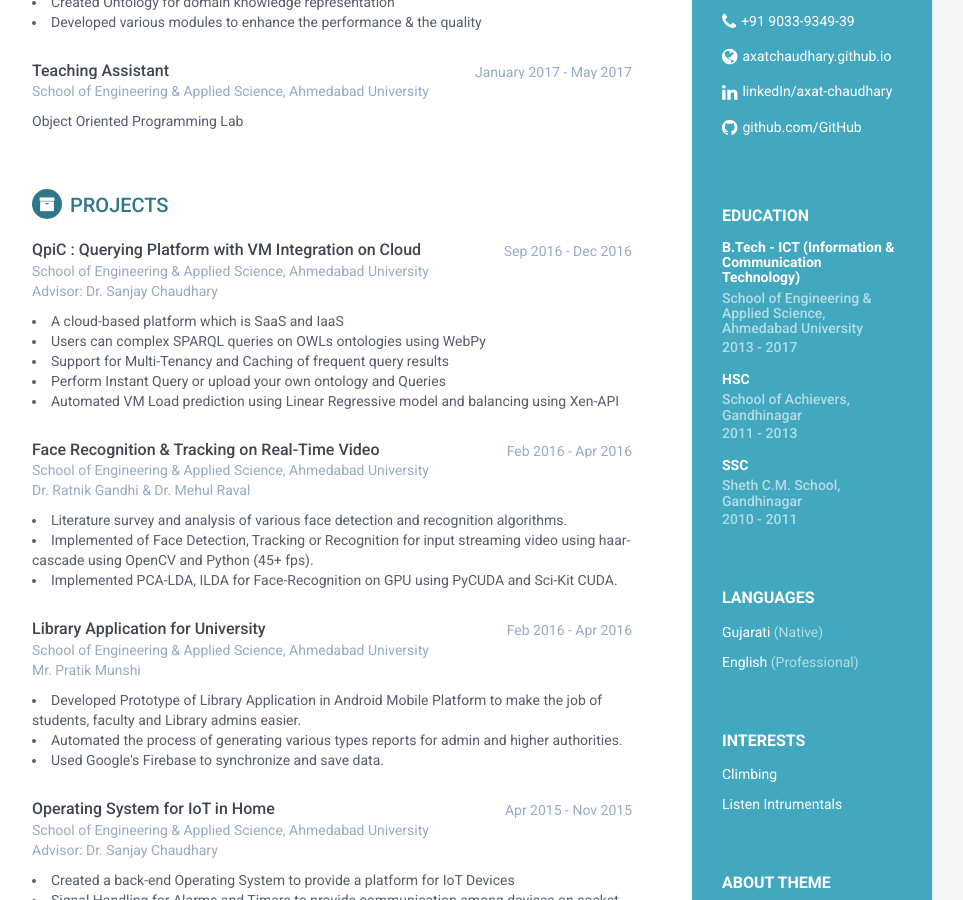
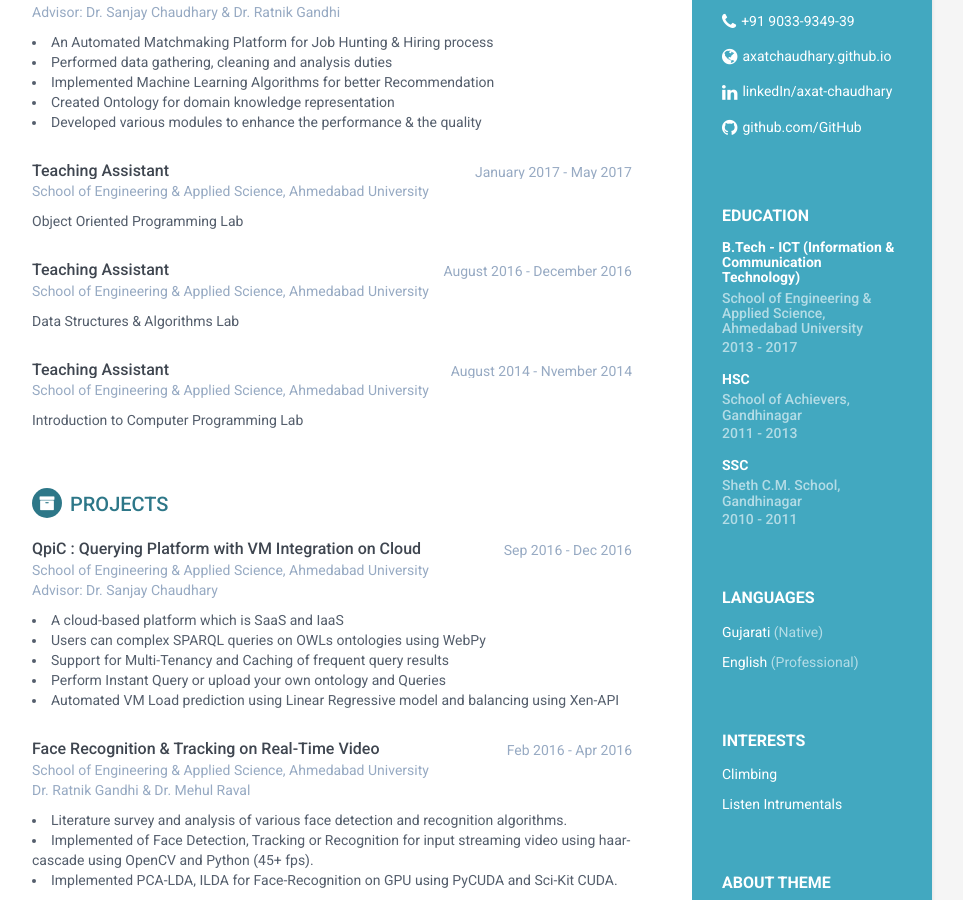
Before and after one commit to Axatchaudhary/axatchaudhary.github.io, a Jekyll site: the page built from index.html, in a window 1280 px wide and 900 px high, scrolled down 430 px. Shown: the whole window, without its empty margins (188-1151 px from the left). Built offline with Jekyll 4.4.1, drawn with Linux system fonts in a browser that asks for light colours.

```diff
--- a/_includes/experience.html
+++ b/_includes/experience.html
@@ -35,6 +35,36 @@
                     </div><!--//details-->
                 </div><!--//item-->
 
+                <div class="item">
+                    <div class="meta">
+                        <div class="upper-row">
+                            <h3 class="job-title">Teaching Assistant</h3>
+                            <div class="time">August 2016 - December 2016</div>
+                        </div><!--//upper-row-->
+                        <div class="company">School of Engineering & Applied Science, Ahmedabad University
+                          <!-- <br>Advisor: Dr. Sanjay Chaudhary & Dr. Ratnik Gandhi -->
+                        </div>
+                    </div><!--//meta-->
+                    <div class="details">
+                      Data Structures & Algorithms Lab
+                    </div><!--//details-->
+                </div><!--//item-->
+
+                <div class="item">
+                    <div class="meta">
+                        <div class="upper-row">
+                            <h3 class="job-title">Teaching Assistant</h3>
+                            <div class="time">August 2014 - Nvember 2014</div>
+                        </div><!--//upper-row-->
+                        <div class="company">School of Engineering & Applied Science, Ahmedabad University
+                          <!-- <br>Advisor: Dr. Sanjay Chaudhary & Dr. Ratnik Gandhi -->
+                        </div>
+                    </div><!--//meta-->
+                    <div class="details">
+                      Introduction to Computer Programming  Lab
+                    </div><!--//details-->
+                </div><!--//item-->
+
 
 
             </section><!--//section-->
--- a/index.html
+++ b/index.html
@@ -5,6 +5,8 @@ layout: default
 
 {% include career-profile.html %}
 
+{% include research.html %}
+
 {% include experience.html %}
 
 {% include projectsX.html %}
```
